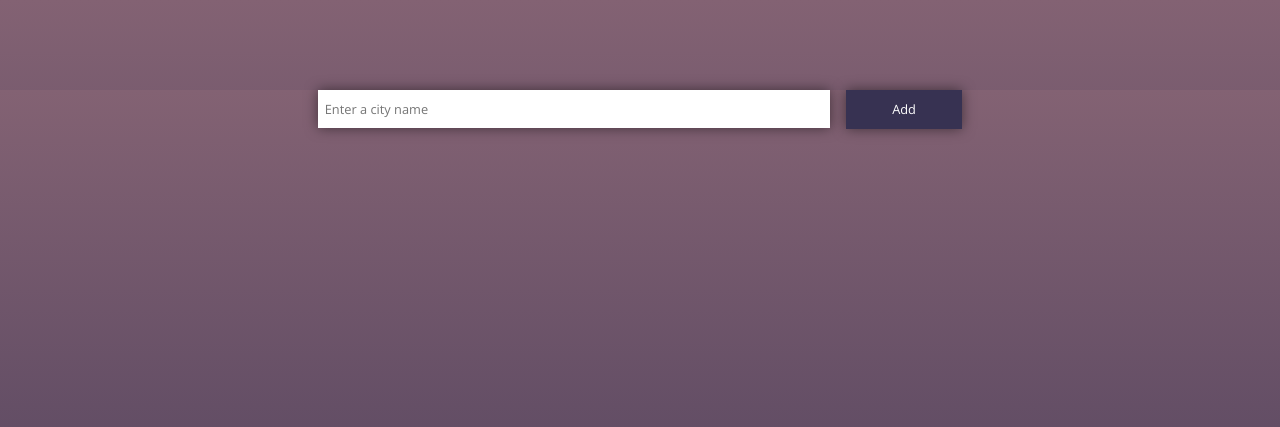
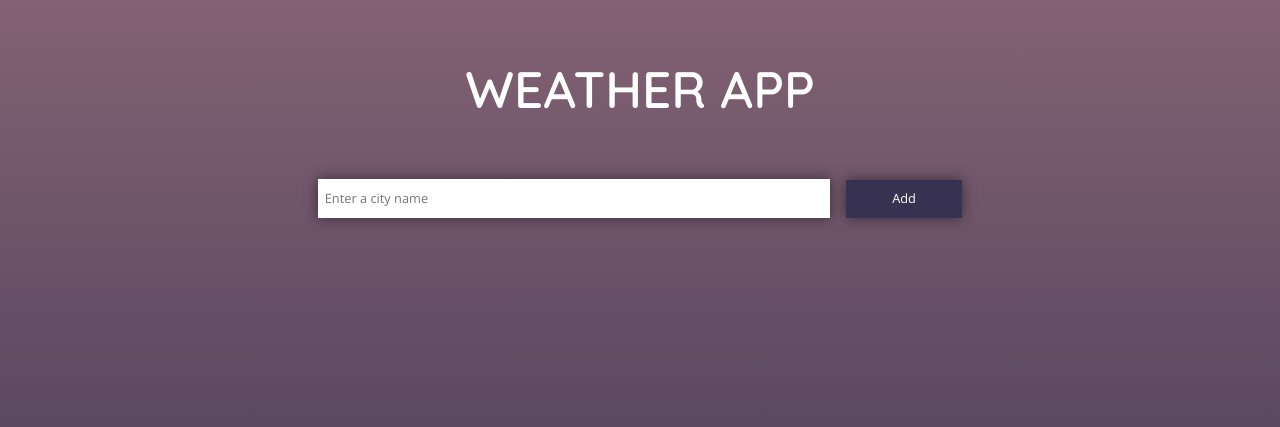
Before and after one commit to hungthanh95/WeatherApp, a Flask app: page / in a window 1280 px wide. Shown: the top 427 px of the page. Run offline with Flask 2, Linux system fonts and the light colour scheme; data that the repository does not hold is empty; some libraries are stand-ins or nearby versions.

Commit message:
update header and font

```diff
--- a/static/style.css
+++ b/static/style.css
@@ -30,7 +30,7 @@ html, body {
 }
 
 .form {
-	margin-top: 7%;
+	margin-top: 4%;
 	padding-left: 10%;
 	padding-right: 10%;
 	text-align: center;
@@ -83,7 +83,13 @@ input {
 	padding-right: 0.5vw;
 	padding-top: 0.4vw;
 }
-
+.title {
+	text-align: center;
+	font-size: 4vw;
+	color: white;
+	padding-top: 4%;
+	font-family: 'Quicksand', sans-serif;
+}
 .degrees {
 	text-align: center;
 	font-size: 2.5vw;
--- a/templates/index.html
+++ b/templates/index.html
@@ -10,8 +10,13 @@
           crossorigin="anonymous">
     <link href="https://fonts.googleapis.com/css2?family=Open+Sans:wght@400;600&display=swap" rel="stylesheet">
     <link rel="stylesheet" href="{{ url_for('static', filename='style.css') }}">
+    <link rel="preconnect" href="https://fonts.gstatic.com">
+    <link href="https://fonts.googleapis.com/css2?family=Quicksand:wght@600&display=swap" rel="stylesheet">
 </head>
 <body>
+<div class="title">
+    WEATHER APP
+</div>
 <div class="form">
     {% with message = get_flashed_messages() %}
     {% if message %}
```
